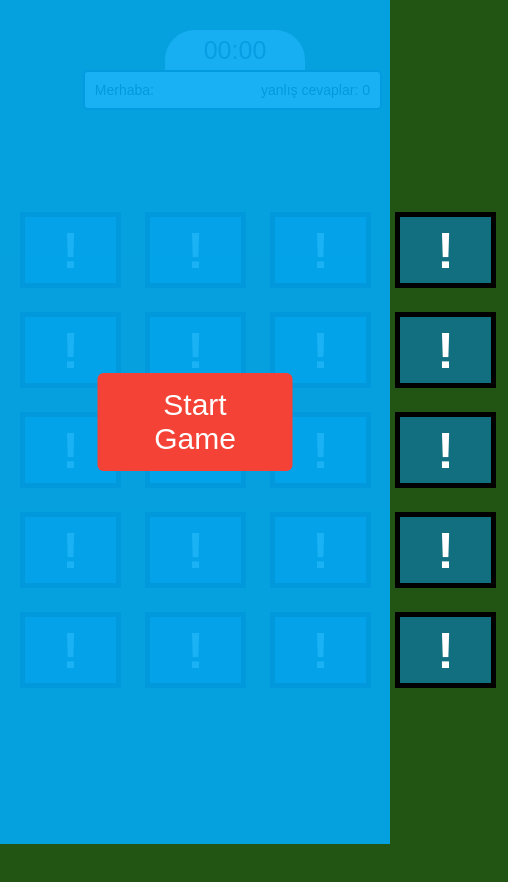
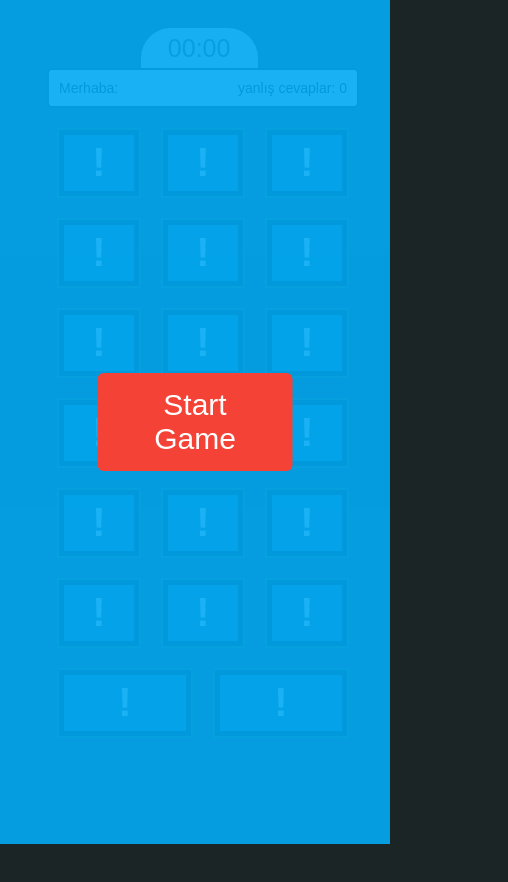
Before and after one commit to esadkasim/memoryGame, a plain HTML site: page index.html in a window 390 px wide. Shown: the whole page, 508 px wide, since content can reach past the window. Before the commit the page ends 844 px from the top, so only its background shows below. Drawn offline with Linux system fonts and the light colour scheme.

Commit message:
Add files via upload

```diff
--- a/style.css
+++ b/style.css
@@ -90,7 +90,7 @@
     font-size: 50px;
     font-weight: bold;
     position: relative;
-    top: -50%;
+    top: -70%;
   }
   .memory-game-blocks .game-block .back {
     background-color: #14181a;
@@ -175,16 +175,21 @@
 
   @media only screen and (max-width: 1023px) {
     body {
-        background-color: #225513;
+        background-color: #1c2525;
+        width: 100%;
+        display: flex;
+        align-items: center;
+        justify-content: center;
+        flex-direction: column;
     }
     .timer{
       background-color: #dde1e6;
       border-radius: 30px 30px 0 0;
-      margin-top: 30px;
-      width: 140px;
+      margin-top: 20px;
+      width: 30%;
       height: 40px;
       position: relative;
-      left:calc(50% - 30px) ;
+      left: -1%;
       text-align: center;
       display: flex;
       justify-content: center;
@@ -196,7 +201,7 @@
     .info-container {
       width: 80%;
       position: relative;
-      left:calc(50% - 40%) ;
+      left:- 38% ;
       background-color: #F6F6F6;
       padding: 10px;
       font-size: 14px;
@@ -206,17 +211,17 @@
     }
     .memory-game-blocks {
       display: flex;
-      width: 500px;
+      width: 80%;
       flex-wrap: wrap;
-      margin: 100px auto;
+      margin-top:20px ;
     }
     .memory-game-blocks .game-block {
-      height: 80px;
+      height: 70px;
       transition: transform .5s;
       transform-style:preserve-3d;
       cursor: pointer;
       position: relative;
-      flex: 1 0 90px;
+      flex: 1 0 70px;
       margin: 0 10px 20px;
       border: #225513 solid 2px;
     }
@@ -229,9 +234,9 @@
     .memory-game-blocks .game-block .front:before {
         content: '!';
         color: #FFF;
-        font-size: 50px;
+        font-size: 40px;
         font-weight: bold;
         position: relative;
-        top: -100%;
+        top: -130%;
       }
 }
```
